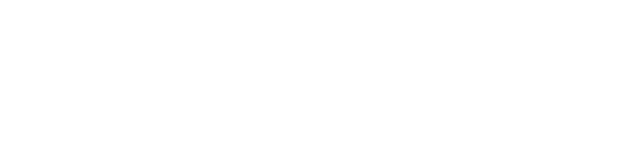
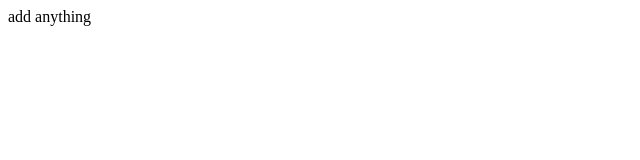
Before and after one commit to bashiroo2/competent-brahmagupta-zrfcccaaaaaaaa, a plain HTML site: page dist/index.html in a window 1280 px wide. Shown: the whole page, without its empty margins (0-640 px from the left). Drawn offline with Linux system fonts and the light colour scheme.

Commit message:
Update index.html and index.html

```diff
--- a/dist/index.html
+++ b/dist/index.html
@@ -5,7 +5,7 @@
 	<title>Parcel Sandbox</title>
 	<meta charset="UTF-8">
 </head>
-
+add anything
 <body>
 
 
```
Also changed, not shown: index.html (+1 -1 lines).
